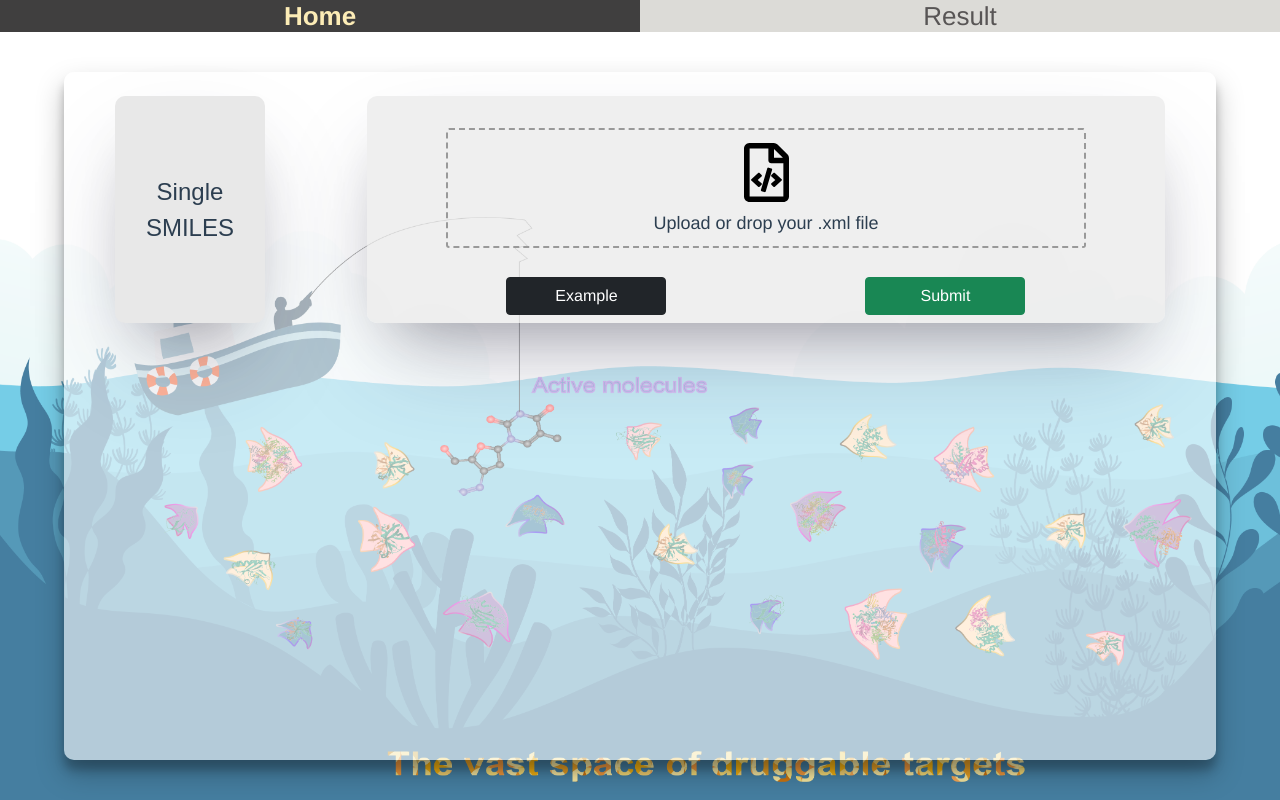
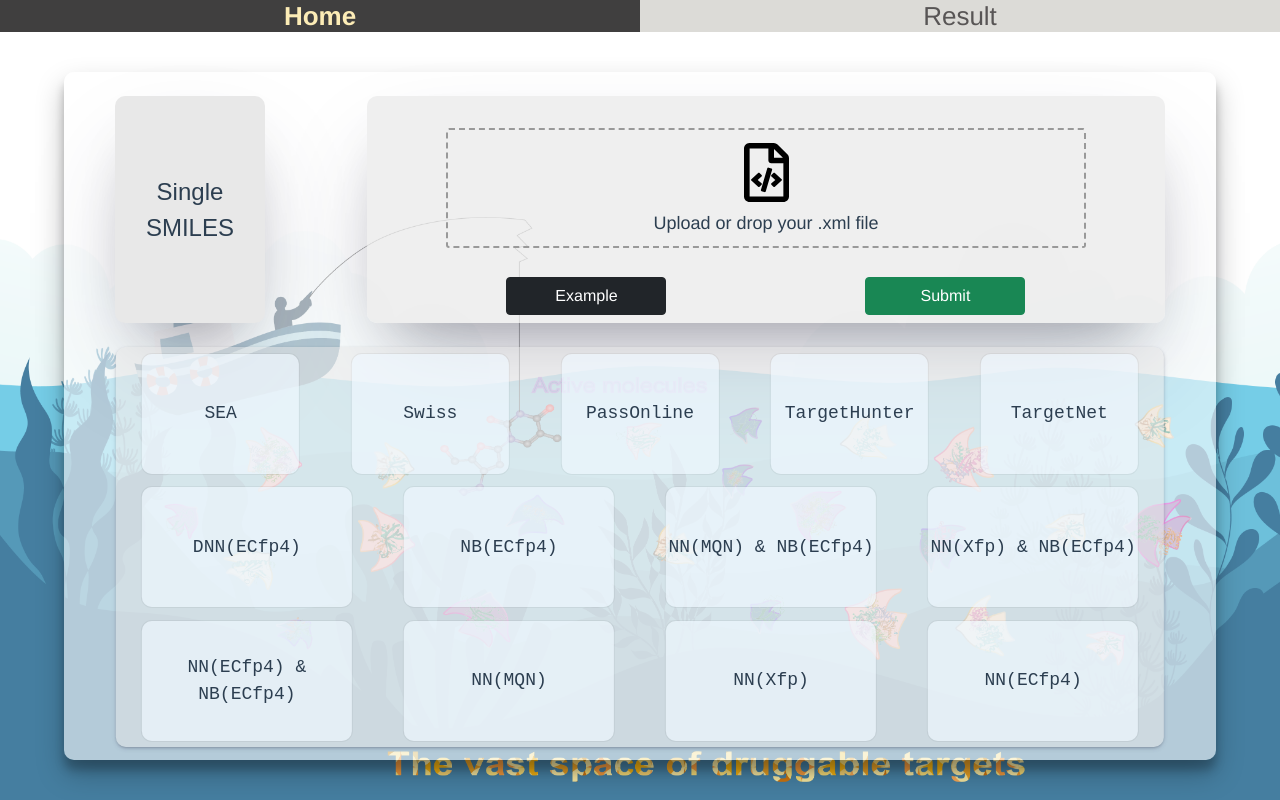
Before and after one commit to kotori-y/metaTarget-lite, a Vue app: page /#/ in a window 1280 px wide. Built offline with nearby package versions, Linux system fonts and the light colour scheme.

Commit message:
Updated websites selector

```diff
--- a/src/views/Home/HomeIndex.vue
+++ b/src/views/Home/HomeIndex.vue
@@ -2,6 +2,7 @@
   <div id="home">
     <div class="data-container">
       <HomeInputIndex/>
+      <HomeSelectIndex/>
     </div>
   </div>
 </template>
@@ -9,10 +10,11 @@
 <script lang="ts">
 import { defineComponent } from 'vue'
 import HomeInputIndex from '@/views/Home/HomeInput/HomeInputIndex.vue'
+import HomeSelectIndex from '@/views/Home/HomeSelect/HomeSelectIndex.vue'
 
 export default defineComponent({
   name: 'HomeIndex',
-  components: { HomeInputIndex }
+  components: { HomeSelectIndex, HomeInputIndex }
 })
 </script>
 
--- /dev/null
+++ b/src/views/Home/HomeSelect/HomeSelectIndex.vue
@@ -0,0 +1,35 @@
+<template>
+  <div class="website-container">
+    <HomeSelectOther/>
+    <HomeSelectPPB2/>
+  </div>
+</template>
+
+<script lang="ts">
+import { defineComponent } from 'vue'
+import HomeSelectOther from '@/views/Home/HomeSelect/HomeSelectOther.vue'
+import HomeSelectPPB2 from '@/views/Home/HomeSelect/HomeSelectPPB2.vue'
+
+export default defineComponent({
+  name: 'HomeSelectIndex',
+  components: { HomeSelectPPB2, HomeSelectOther }
+})
+</script>
+
+<style scoped>
+
+.website-container {
+  position: relative;
+  height: 50vh;
+  width: 91%;
+  left: 50%;
+  transform: translateX(-50%);
+  background: rgba(232, 232, 232, 0.5);
+  border-radius: 10px;
+  box-shadow: rgba(50, 50, 93, 0.25) 0 2px 5px -1px, rgba(0, 0, 0, 0.3) 0 1px 3px -1px;
+  display: flex;
+  flex-direction: column;
+  justify-content: space-around;
+}
+
+</style>
--- /dev/null
+++ b/src/views/Home/HomeSelect/HomeSelectOther.vue
@@ -0,0 +1,42 @@
+<template>
+<div class="normal-website">
+  <div class="website" v-for="(website, index) in websites" :key="index">
+      <span class="form-check-label">
+        {{ website }}
+      </span>
+    <Mask @click="select"></Mask>
+  </div>
+</div>
+</template>
+
+<script lang="ts">
+import './style.css'
+import { select } from '@/views/Home/HomeSelect/select'
+import { defineComponent } from 'vue'
+import Mask from '@/components/Mask.vue'
+
+export default defineComponent({
+  name: 'HomeSelectOther',
+  components: { Mask },
+  setup () {
+    const websites = [
+      'SEA', 'Swiss', 'PassOnline', 'TargetHunter', 'TargetNet'
+    ]
+
+    return {
+      websites,
+      select
+    }
+  }
+})
+</script>
+
+<style scoped>
+
+.normal-website {
+  height: 30%;
+  display: flex;
+  justify-content: space-around;
+}
+
+</style>
--- /dev/null
+++ b/src/views/Home/HomeSelect/HomeSelectPPB2.vue
@@ -0,0 +1,56 @@
+<template>
+  <div class="ppb2-website">
+    <div class="website" v-for="(website, index) in websites.slice(0, 4)" :key="index">
+      <span class="form-check-label">
+        {{ website }}
+      </span>
+      <Mask @click="select"></Mask>
+    </div>
+  </div>
+  <div class="ppb2-website">
+    <div class="website" v-for="(website, index) in websites.slice(4, )" :key="index">
+      <span class="form-check-label">
+        {{ website }}
+      </span>
+      <Mask @click="select"></Mask>
+    </div>
+  </div>
+</template>
+
+<script lang="ts">
+import './style.css'
+import { select } from '@/views/Home/HomeSelect/select'
+import { defineComponent } from 'vue'
+import Mask from '@/components/Mask.vue'
+
+export default defineComponent({
+  name: 'HomeSelectPPB2',
+  components: { Mask },
+  setup () {
+    const websites = [
+      'DNN(ECfp4)', 'NB(ECfp4)', 'NN(MQN) & NB(ECfp4)', 'NN(Xfp) & NB(ECfp4)',
+      'NN(ECfp4) & NB(ECfp4)', 'NN(MQN)', 'NN(Xfp)', 'NN(ECfp4)'
+    ]
+
+    return {
+      websites,
+      select
+    }
+  }
+})
+</script>
+
+<style scoped>
+
+.ppb2-website {
+  height: 30%;
+  display: flex;
+  justify-content: space-around;
+  flex-wrap: wrap;
+}
+
+.website {
+  width: 20%;
+}
+
+</style>
--- /dev/null
+++ b/src/views/Home/HomeSelect/select.ts
@@ -0,0 +1,11 @@
+export function select ($event: Event): void {
+  const target = ($event.target as HTMLElement).parentElement as HTMLElement
+  const text = target.getElementsByTagName('span')[0] as HTMLElement
+  if (target.classList.contains('active')) {
+    target.classList.remove('active')
+    text.classList.remove('active')
+    return
+  }
+  target.classList.add('active')
+  text.classList.add('active')
+}
--- /dev/null
+++ b/src/views/Home/HomeSelect/style.css
@@ -0,0 +1,30 @@
+.website {
+    width: 15%;
+    height: 100%;
+    background: #f0f8ffb0;
+    position: relative;
+    border-radius: 10px;
+    box-shadow: rgba(0, 0, 0, 0.05) 0 0 0 1px;
+    cursor: pointer;
+    transition: linear 0.2s;
+    display: flex;
+    flex-direction: column;
+    align-items: center;
+    justify-content: center;
+}
+
+.website.active {
+    background: #f0f8ff;
+    box-shadow: rgba(0, 0, 0, 0.3) 0 19px 38px, rgba(0, 0, 0, 0.22) 0 15px 12px;
+}
+
+.website span {
+    font-size: 18px;
+    font-family: monospace;
+    transition: linear 0.2s;
+}
+
+.website span.active {
+    font-weight: bolder;
+    font-size: 20px;
+}
```
